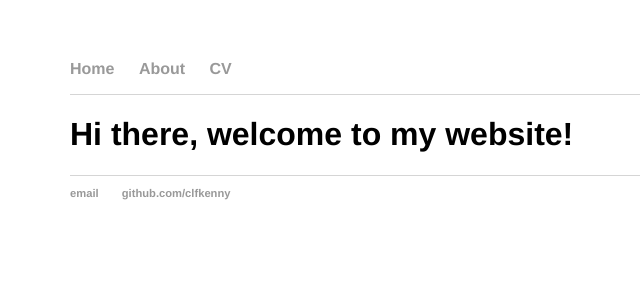
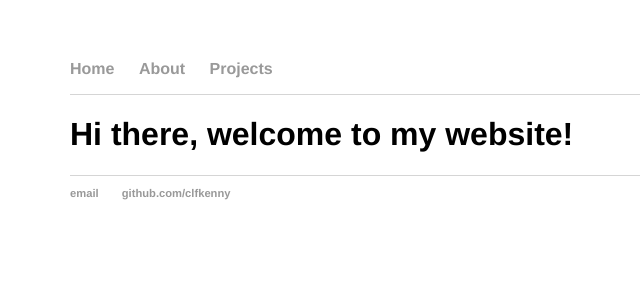
Before and after one commit to clfkenny/clfkenny.github.io, a Jekyll site: the page built from index.md, in a window 1280 px wide. Shown: the top 300 px of the page, without its empty margins (122-762 px from the left). Built offline with Jekyll 4.4.1, drawn with Linux system fonts in a browser that asks for light colours.

Commit message:
Update default.html

```diff
--- a/_layouts/default.html
+++ b/_layouts/default.html
@@ -10,7 +10,7 @@
 	    		<ul>
 	        		<li><a href="/">Home</a></li>
 		        	<li><a href="/about">About</a></li>
-	        		<li><a href="/Projects">CV</a></li>
+	        		<li><a href="/Projects">Projects</a></li>
 	    		</ul>
 			</nav>
 			<div class="container">
```
